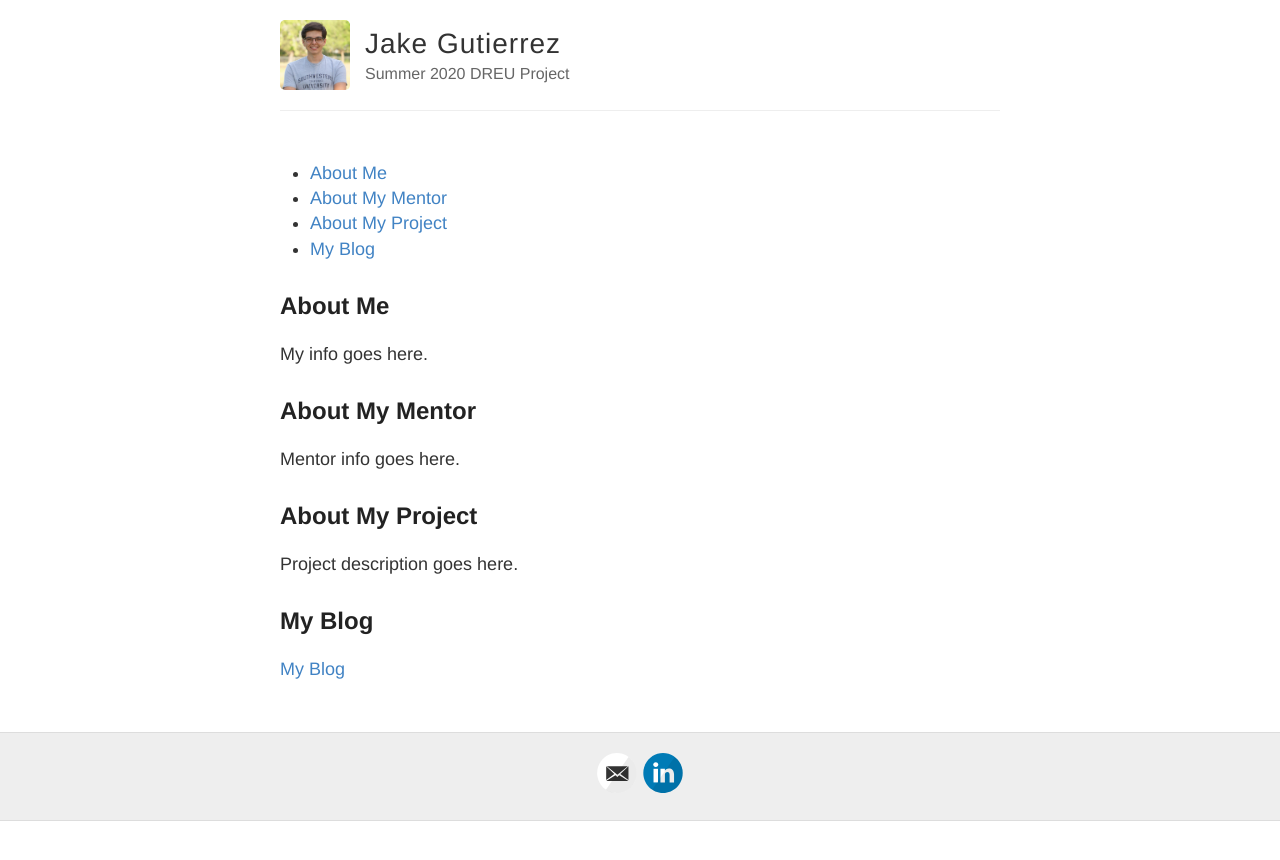
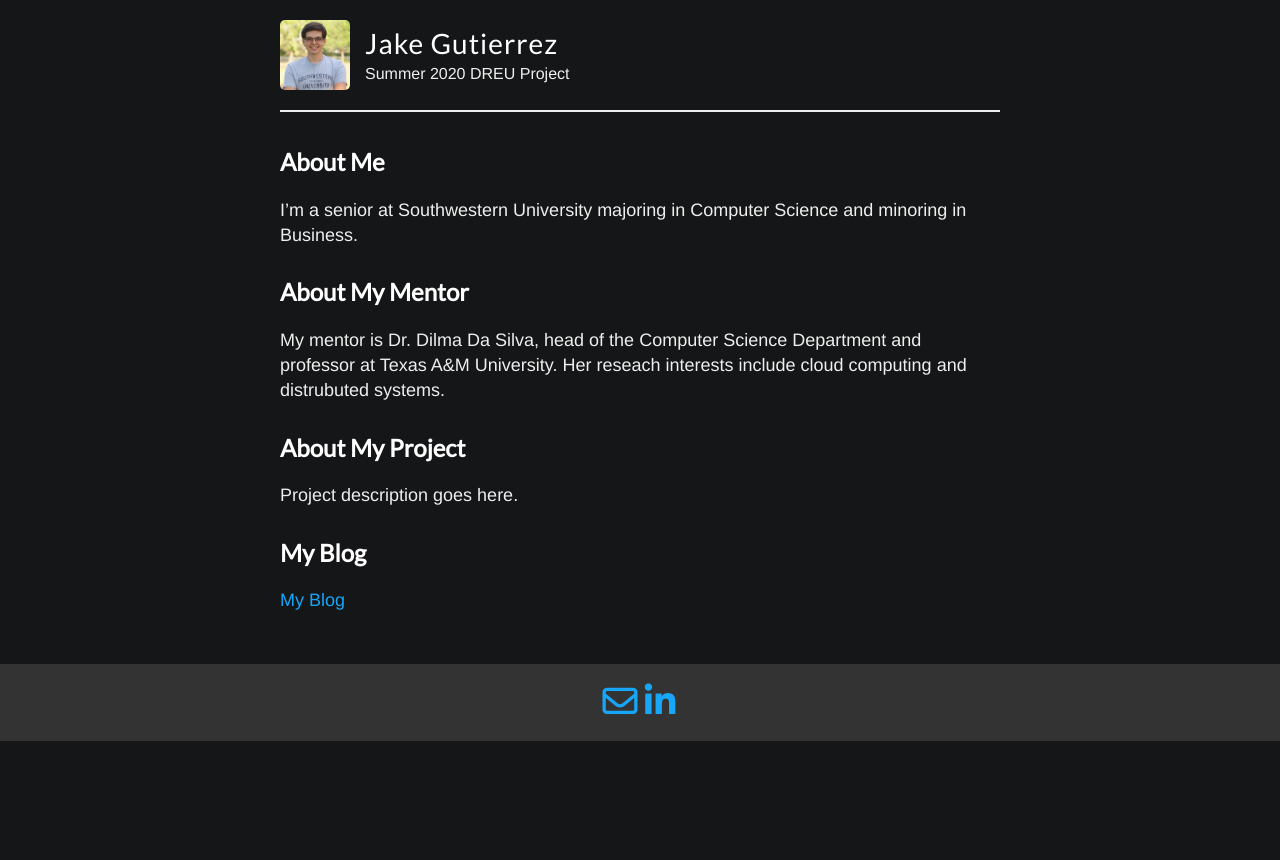
Before and after one commit to jakegut/jakegut.github.io, a Jekyll site: the page built from index.md, in a window 1280 px wide. Shown: the top 860 px of the page. Built offline with Jekyll 4.4.1, drawn with Linux system fonts in a browser that asks for light colours; nearby versions of some CDN libraries.

Commit message:
Add content and theme changes

```diff
--- a/_includes/svg-icons.html
+++ b/_includes/svg-icons.html
@@ -1,10 +1,10 @@
 {% if site.footer-links.dribbble %}<a href="https://dribbble.com/{{ site.footer-links.dribbble }}"><i class="svg-icon dribbble"></i></a>{% endif %}
-{% if site.footer-links.email %}<a href="mailto:{{ site.footer-links.email }}"><i class="svg-icon email"></i></a>{% endif %}
+{% if site.footer-links.email %}<a href="mailto:{{ site.footer-links.email }}"><i class="fa fa-envelope-o"></i></a>{% endif %}
 {% if site.footer-links.facebook %}<a href="https://www.facebook.com/{{ site.footer-links.facebook }}"><i class="svg-icon facebook"></i></a>{% endif %}
 {% if site.footer-links.flickr %}<a href="https://www.flickr.com/{{ site.footer-links.flickr }}"><i class="svg-icon flickr"></i></a>{% endif %}
 {% if site.footer-links.github %}<a href="https://github.com/{{ site.footer-links.github }}"><i class="svg-icon github"></i></a>{% endif %}
 {% if site.footer-links.instagram %}<a href="https://instagram.com/{{ site.footer-links.instagram }}"><i class="svg-icon instagram"></i></a>{% endif %}
-{% if site.footer-links.linkedin %}<a href="https://www.linkedin.com/in/{{ site.footer-links.linkedin }}"><i class="svg-icon linkedin"></i></a>{% endif %}
+{% if site.footer-links.linkedin %}<a href="https://www.linkedin.com/in/{{ site.footer-links.linkedin }}"><i class="fa fa-linkedin"></i></a>{% endif %}
 {% if site.footer-links.pinterest %}<a href="https://www.pinterest.com/{{ site.footer-links.pinterest }}"><i class="svg-icon pinterest"></i></a>{% endif %}
 {% if site.footer-links.rss %}<a href="{{ site.baseurl }}/feed.xml"><i class="svg-icon rss"></i></a>{% endif %}
 {% if site.footer-links.twitter %}<a href="https://www.twitter.com/{{ site.footer-links.twitter }}"><i class="svg-icon twitter"></i></a>{% endif %}
--- a/_layouts/default.html
+++ b/_layouts/default.html
@@ -8,6 +8,8 @@
     <!--[if lt IE 9]>
       <script src="http://html5shiv.googlecode.com/svn/trunk/html5.js"></script>
     <![endif]-->
+
+    <script src="https://use.fontawesome.com/28de6c9e4c.js"></script>
 
     <link rel="stylesheet" type="text/css" href="{{ site.baseurl }}/style.css" />
     <link rel="alternate" type="application/rss+xml" title="{{ site.name }} - {{ site.description }}" href="{{ site.baseurl }}/feed.xml" />
--- a/_layouts/post.html
+++ b/_layouts/post.html
@@ -4,13 +4,12 @@ layout: default
 
 <article class="post">
   <h1>{{ page.title }}</h1>
+  <span class="date">{{ page.date | date: "%B %e, %Y" }}</span>
 
   <div class="entry">
     {{ content }}
   </div>
 
-  <div class="date">
-    Written on {{ page.date | date: "%B %e, %Y" }}
-  </div>
+
 
 </article>
--- a/_sass/_variables.scss
+++ b/_sass/_variables.scss
@@ -4,7 +4,7 @@
 //
 
 // Colors
-$blue: #4183C4;
+$blue: #17a6f8;
 
 // Grays
 $black: #000;
@@ -13,10 +13,11 @@ $darkGray: #333;
 $gray: #666;
 $lightGray: #eee;
 $white: #fff;
+@import url('https://fonts.googleapis.com/css2?family=Lato&family=Montserrat&display=swap');
 
 // Font stacks
-$helvetica: Helvetica, Arial, sans-serif;
-$helveticaNeue: "Helvetica Neue", Helvetica, Arial, sans-serif;
+$helvetica: Monsterrat, Helvetica, Arial, sans-serif;
+$helveticaNeue: Lato, "Helvetica Neue", Helvetica, Arial, sans-serif;
 $georgia: Georgia, serif;
 
 // Mobile breakpoints
--- a/index.md
+++ b/index.md
@@ -2,17 +2,13 @@
 layout: default
 title: Summer 2020 DREU Project Site
 ---
-
-* TOC
-{:toc}
-
 ## About Me
 
-My info goes here.
+I'm a senior at Southwestern University majoring in Computer Science and minoring in Business.
 
 ## About My Mentor
 
-Mentor info goes here.
+My mentor is Dr. Dilma Da Silva, head of the Computer Science Department and professor at Texas A&M University. Her reseach interests include cloud computing and distrubuted systems.
 
 ## About My Project
 
--- a/style.scss
+++ b/style.scss
@@ -1,9 +1,5 @@
 ---
 ---
-
-//
-// IMPORTS
-//
 
 @import "reset";
 @import "variables";
@@ -18,9 +14,9 @@ html {
 }
 
 body {
-	background: $white;
+	background: rgb(21, 22, 23);
   font: 18px/1.4 $helvetica;
-  color: $darkGray;
+  color: $lightGray;
 }
 
 .container {
@@ -32,7 +28,7 @@ body {
 
 h1, h2, h3, h4, h5, h6 {
   font-family: $helveticaNeue;
-  color: $darkerGray;
+  color: $white;
   font-weight: bold;
 
   line-height: 1.7;
@@ -73,7 +69,7 @@ a {
   text-decoration: none;
 	cursor: pointer;
   &:hover, &:active {
-    color: $blue;
+    color: darken($blue, 15);
   }
 }
 
@@ -116,8 +112,8 @@ img {
 }
 
 .date {
-  font-style: italic;
-  color: $gray;
+  color: $white;
+  font-weight: 400;
 }
 
 // Specify the color of the selection
@@ -151,12 +147,12 @@ img {
 //
 
 .wrapper-masthead {
-  margin-bottom: 50px;
+  margin-bottom: 30px;
 }
 
 .masthead {
   padding: 20px 0;
-  border-bottom: 1px solid $lightGray;
+  border-bottom: 2px solid $lightGray;
 
   @include mobile {
     text-align: center;
@@ -192,17 +188,17 @@ img {
 
 .site-name {
   margin: 0;
-  color: $darkGray;
+  color: $white;
   cursor: pointer;
   font-family: $helveticaNeue;
-  font-weight: 300;
+  font-weight: 400;
   font-size: 28px;
   letter-spacing: 1px;
 }
 
 .site-description {
   margin: -5px 0 0 0;
-  color: $gray;
+  color: $lightGray;
   font-size: 16px;
 
   @include mobile {
@@ -236,7 +232,6 @@ nav {
     }
   }
 }
-
 //
 // .main
 //
@@ -252,6 +247,9 @@ nav {
 }
 
 .post {
+  h1 {
+    margin-bottom: 0;
+  }
   blockquote {
     margin: 1.8em .8em;
     border-left: 2px solid $gray;
@@ -273,9 +271,7 @@ nav {
 
 .wrapper-footer {
   margin-top: 50px;
-  border-top: 1px solid #ddd;
-  border-bottom: 1px solid #ddd;
-  background-color: $lightGray;
+  background-color: $darkGray;
 }
 
 footer {
@@ -283,6 +279,13 @@ footer {
   text-align: center;
 }
 
+.fa{
+  width: 35px;
+  height: 35px;
+  display: inline-block;
+  font-size: 35px;
+}
+
 // Settled on moving the import of syntax highlighting to the bottom of the CSS
 // ... Otherwise it really bloats up the top of the CSS file and makes it difficult to find the start
 @import "highlights";
```
Also changed, not shown: 12 other files.
